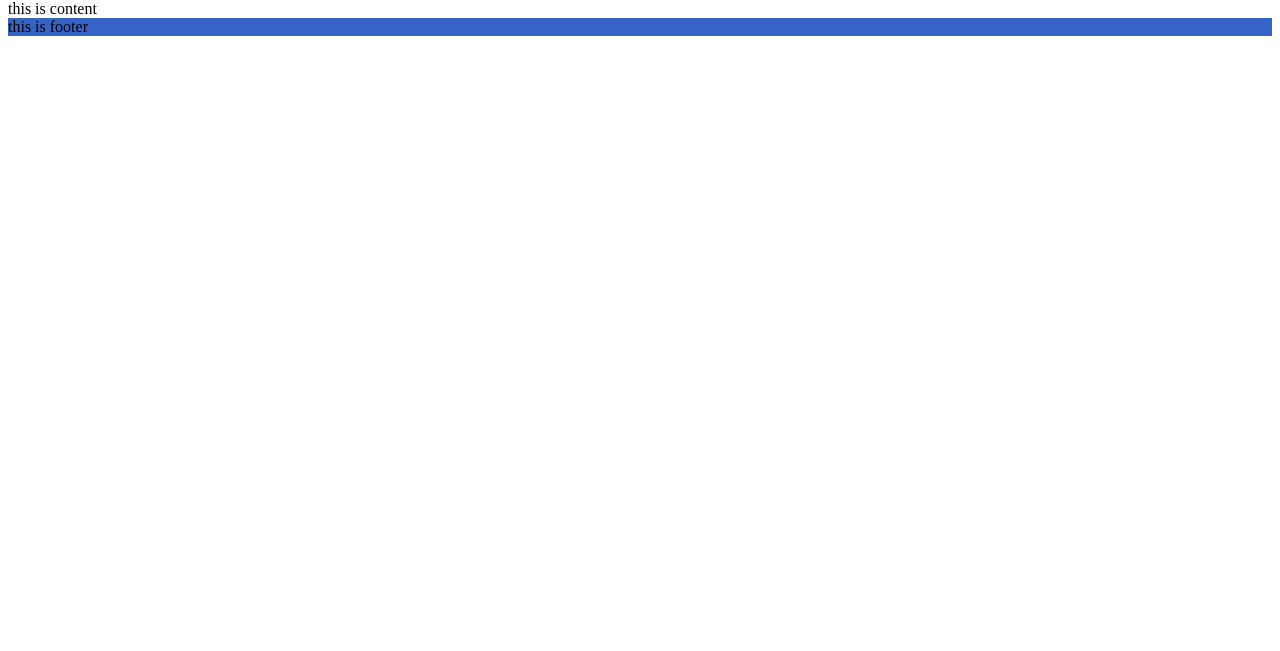
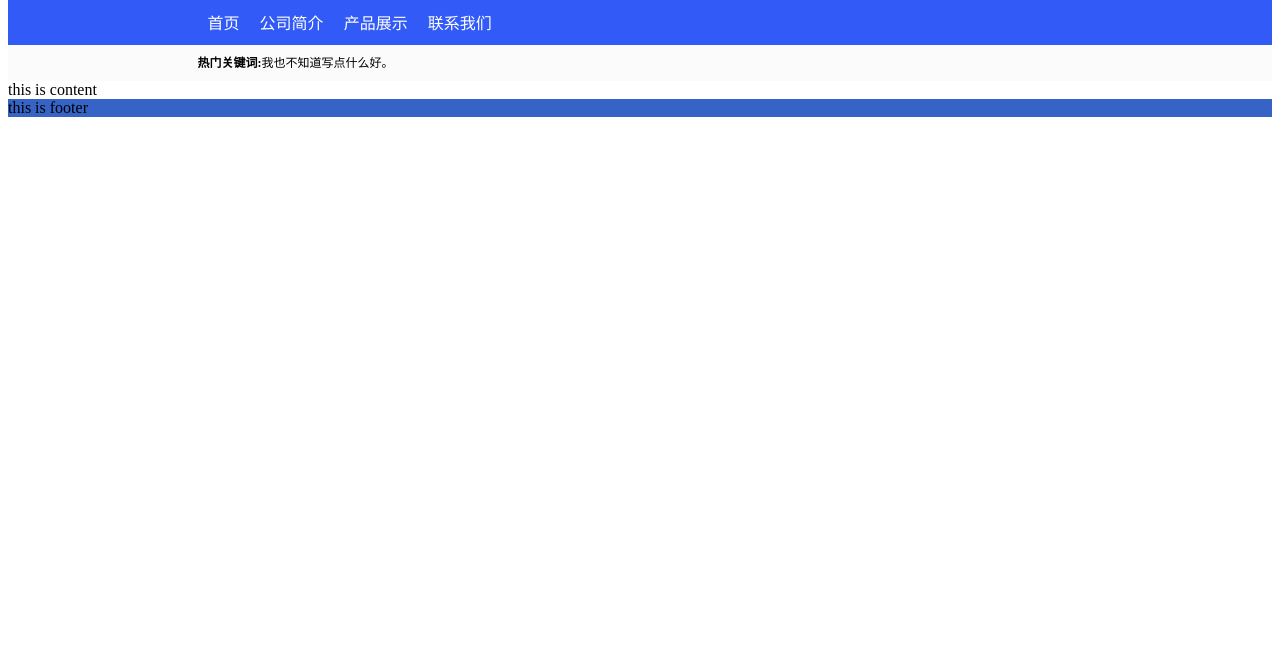
Before and after one commit to YYL0505/catch-fish, a React app: page / in a window 1280 px wide. Shown: the part 149-800 px from the top of the page. Built offline with nearby package versions, Linux system fonts and the light colour scheme.

Commit message:
YL - add homepage nav bar

```diff
--- a/assert/style-sheet/home-page.css
+++ b/assert/style-sheet/home-page.css
@@ -19,7 +19,7 @@ header .logo-contact {
     margin: auto;
     display: flex;
     flex-direction: row;
-    justify-content: space-around;
+    justify-content: space-between;
     align-items: stretch;
 }
 
@@ -58,6 +58,36 @@ header .contact-text p{
     margin-bottom: 0;
 }
 
+header .action-bar-bg {
+    width: 100%;
+    height: 45px;
+    background: #315AF7;
+}
+
+header .action-bar {
+    width: 70%;
+    height: 100%;
+    margin: auto;
+    display: flex;
+    flex-direction: row;
+    justify-content: flex-start;
+    align-items: center;
+}
+
+header .action-bar a{
+    margin: 10px;
+    color: #FFFFFF;
+    text-decoration: none;
+}
+
+header .hot-key-word {
+    margin: 8px auto;
+    width: 70%;
+    height: 20px;
+    align-self: flex-start;
+    font-size: 12px;
+}
+
 content {
 
 }
--- a/component/HomePage.js
+++ b/component/HomePage.js
@@ -27,12 +27,25 @@ class HomePage extends React.Component {
                             </div>
                         </div>
                     </div>
+
+                    <div className="action-bar-bg">
+                        <div className="action-bar">
+                            <a href="#">首页</a>
+                            <a href="#">公司简介</a>
+                            <a href="#">产品展示</a>
+                            <a href="#">联系我们</a>
+                        </div>
+                    </div>
+
+                    <div className="hot-key-word">
+                        <strong>热门关键词:</strong>我也不知道写点什么好。
+                    </div>
                 </header>
 
                 <content>this is content</content>
                 <footer>this is footer</footer>
             </div>
-    );
+        );
     }
 }
 
```
